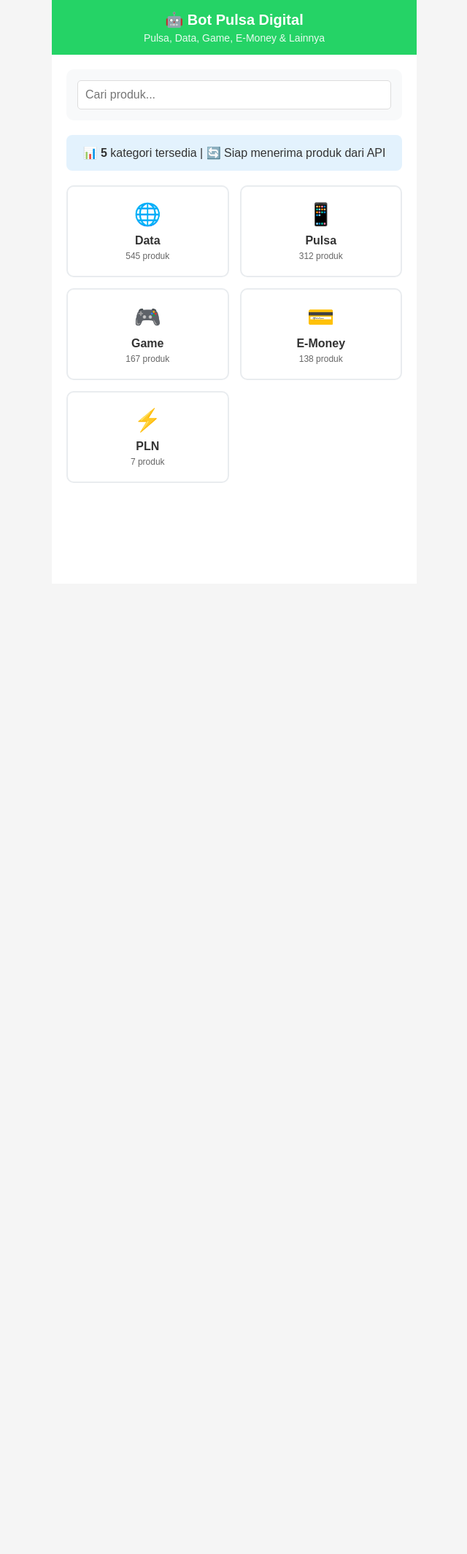
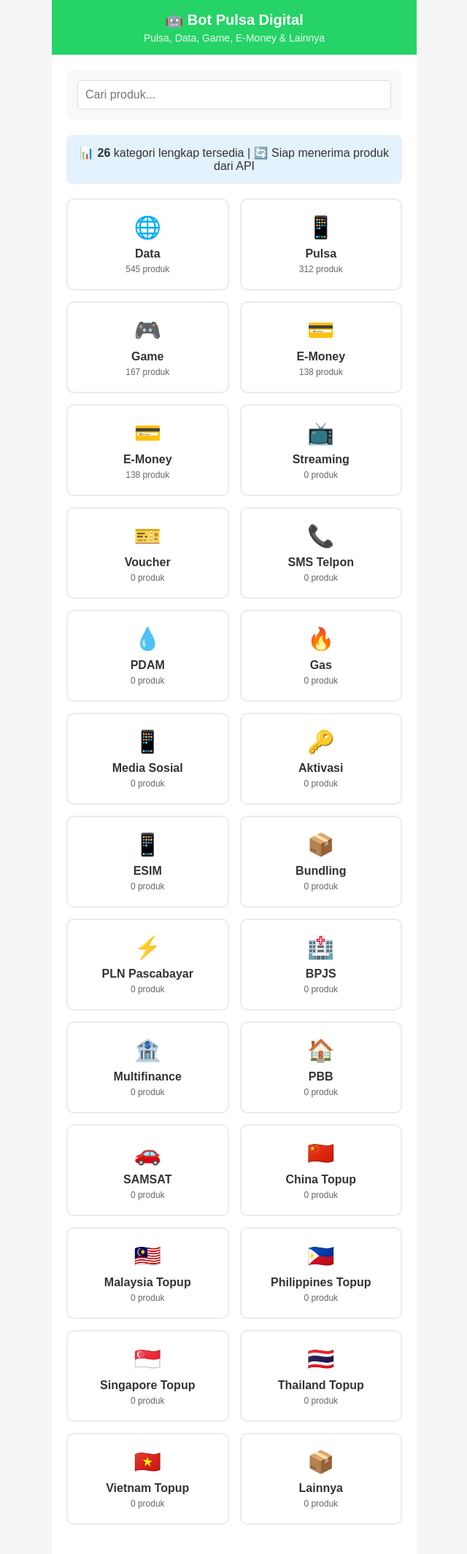
Before and after one commit to Tatang94/beli, a PHP site: page /simple.php in a window 1280 px wide. Shown: the whole page at 73% size, without its empty margins (319-959 px from the left). Before the commit the page ends 640 px from the top, so only its background shows below. Run offline with PHP 8.4, Linux system fonts and the light colour scheme; data comes from the database, SQL or seed files in the repository.

Commit message:
Expand product categories and improve display
Update `simple.php` to include all 26 Digiflazz API categories, merge database counts with default categories, and adjust category icon mapping. Log shows repeated failed product fetches from Digiflazz API (HTTP Error: 400).

Replit-Commit-Author: Agent
Replit-Commit-Session-Id: 5cfccf2b-d8dd-4ffd-ac54-10ec31fc3828
Replit-Commit-Checkpoint-Type: full_checkpoint
Replit-Commit-Screenshot-Url: https://storage.googleapis.com/screenshot-production-us-central1/d6f6a83b-a7fd-4022-b725-8942daf10167/5cfccf2b-d8dd-4ffd-ac54-10ec31fc3828/SORESiu

```diff
--- a/web_interface/simple.php
+++ b/web_interface/simple.php
@@ -24,7 +24,7 @@ $action = $_GET['action'] ?? 'home';
 $products = [];
 $categories = [];
 
-// Default categories (disesuaikan dengan database yang ada)
+// 26 Kategori Lengkap sesuai dokumentasi Digiflazz API
 $default_categories = [
     ['category' => 'Data', 'count' => 0],
     ['category' => 'Pulsa', 'count' => 0],
@@ -35,18 +35,42 @@ $default_categories = [
     ['category' => 'Voucher', 'count' => 0],
     ['category' => 'SMS Telpon', 'count' => 0],
     ['category' => 'PDAM', 'count' => 0],
-    ['category' => 'Gas', 'count' => 0]
+    ['category' => 'Gas', 'count' => 0],
+    ['category' => 'Media Sosial', 'count' => 0],
+    ['category' => 'Aktivasi', 'count' => 0],
+    ['category' => 'eSIM', 'count' => 0],
+    ['category' => 'Bundling', 'count' => 0],
+    ['category' => 'PLN Pascabayar', 'count' => 0],
+    ['category' => 'BPJS', 'count' => 0],
+    ['category' => 'Multifinance', 'count' => 0],
+    ['category' => 'PBB', 'count' => 0],
+    ['category' => 'SAMSAT', 'count' => 0],
+    ['category' => 'China Topup', 'count' => 0],
+    ['category' => 'Malaysia Topup', 'count' => 0],
+    ['category' => 'Philippines Topup', 'count' => 0],
+    ['category' => 'Singapore Topup', 'count' => 0],
+    ['category' => 'Thailand Topup', 'count' => 0],
+    ['category' => 'Vietnam Topup', 'count' => 0],
+    ['category' => 'Lainnya', 'count' => 0]
 ];
 
 if ($pdo) {
-    // Get categories with count from database
+    // Merge database counts with comprehensive categories
     try {
         $cat_sql = "SELECT category, COUNT(*) as count FROM products GROUP BY category ORDER BY count DESC";
         $stmt = $pdo->query($cat_sql);
         $db_categories = $stmt->fetchAll(PDO::FETCH_ASSOC);
 
-        // Gunakan kategori database jika ada, atau default categories
-        $categories = !empty($db_categories) ? $db_categories : $default_categories;
+        // Update default categories with actual counts from database
+        $categories = $default_categories;
+        foreach ($db_categories as $db_cat) {
+            foreach ($categories as &$cat) {
+                if (strtolower($cat['category']) === strtolower($db_cat['category'])) {
+                    $cat['count'] = $db_cat['count'];
+                    break;
+                }
+            }
+        }
     } catch (PDOException $e) {
         $categories = $default_categories;
     }
@@ -114,7 +138,11 @@ $cat_icons = [
     'Singapore Topup' => '🇸🇬',
     'Thailand Topup' => '🇹🇭',
     'Vietnam Topup' => '🇻🇳',
-    'Lainnya' => '📦'
+    'Lainnya' => '📦',
+    'BPJS' => '🏥',
+    'Multifinance' => '🏦',
+    'PBB' => '🏠',
+    'SAMSAT' => '🚗'
 ];
 
 ?>
@@ -323,7 +351,7 @@ $cat_icons = [
                 </div>
 
                 <div class="stats">
-                    📊 <strong><?= count($categories) ?></strong> kategori tersedia | 🔄 Siap menerima produk dari API
+                    📊 <strong>26</strong> kategori lengkap tersedia | 🔄 Siap menerima produk dari API
                 </div>
 
                 <div class="category-grid">
```
Also changed, not shown: web_interface/auto_update_log.txt (+8 -0 lines).
